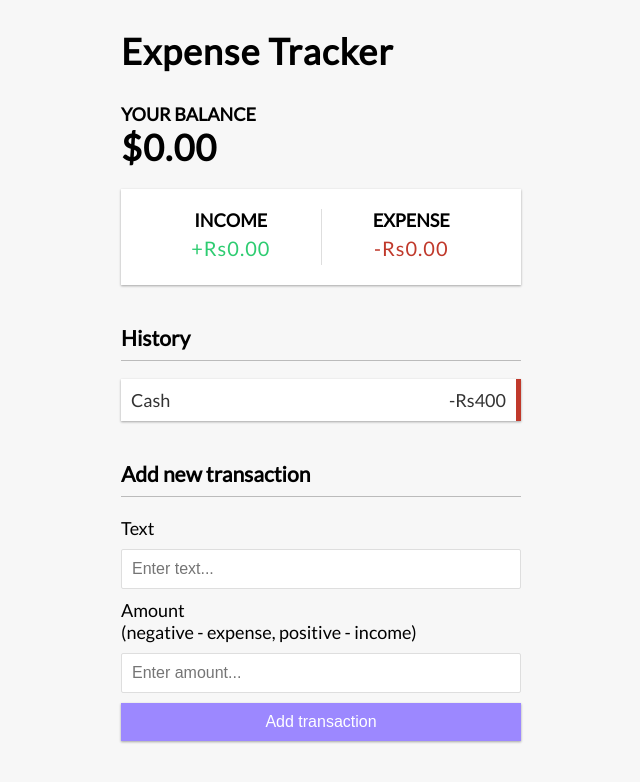
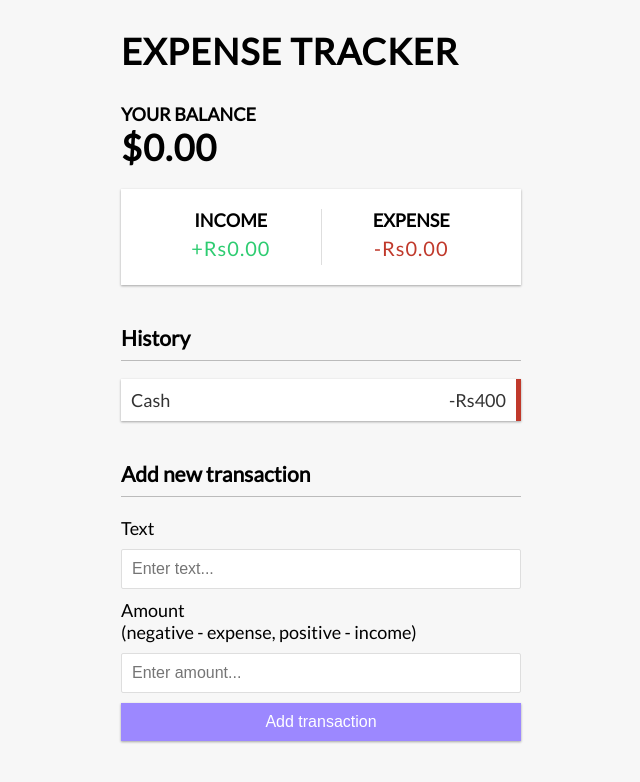
Before and after one commit to alakadahal/ExpenseTracker, a React (Create React App) app in the folder expense-tracker/: page / in a window 1280 px wide. Shown: the top 782 px of the page, without its empty margins (319-959 px from the left). Built offline with nearby package versions, Linux system fonts and the light colour scheme.

Commit message:
NEW update

```diff
--- a/expense-tracker/src/components/Header.js
+++ b/expense-tracker/src/components/Header.js
@@ -3,7 +3,7 @@ import React from 'react'
 export const Header = () => {
     return (
         <h1>
-            Expense Tracker
+            EXPENSE TRACKER
         </h1>
     )
 }
--- a/expense-tracker/src/newfile.js
+++ /dev/null
@@ -1,4 +0,0 @@
-<applet>
-    hi
-
-</applet>
```
